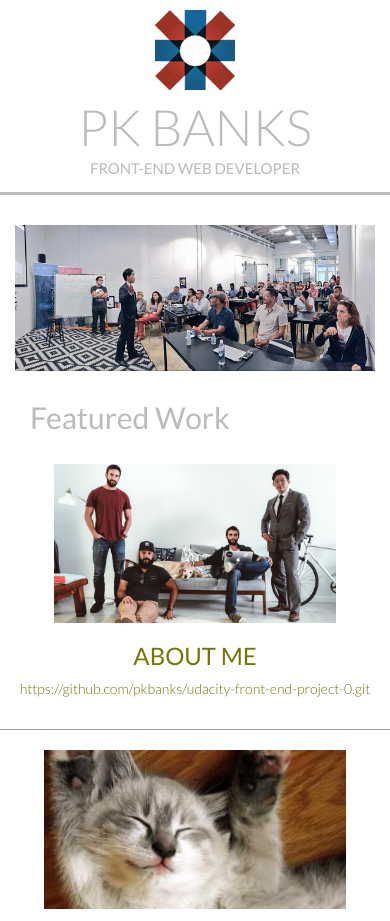
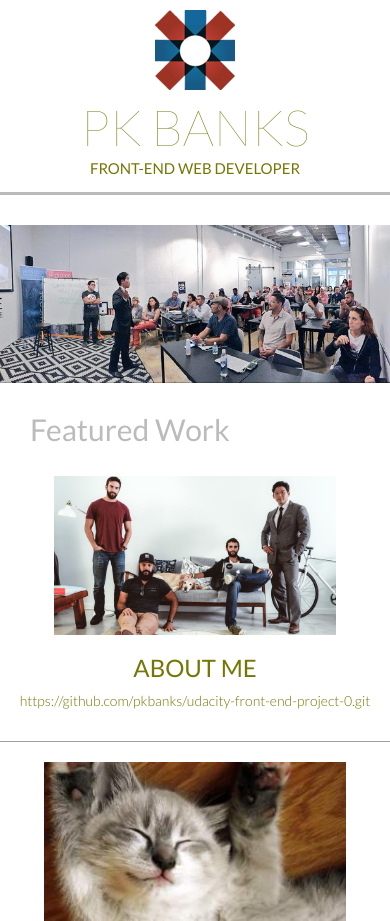
Before and after one commit to pkbanks/portfolio-front-end, a plain HTML site: page index.html in a window 390 px wide. Shown: the top 921 px of the page. Drawn offline with nearby package versions, Linux system fonts and the light colour scheme.

Commit message:
Making changes to classes and styles to be more in line with the code tutorial on Udacity.

```diff
--- a/assets/stylesheets/style.css
+++ b/assets/stylesheets/style.css
@@ -13,7 +13,16 @@
 
 body{
 	font-family: 'Lato', sans-serif;
+	color: #747704;
+	font-weight: 300;
+}
+
+.text-muted{
 	color: #bcbbbb;
+}
+
+.text-thin{
+	font-weight: 100;
 }
 
 header{
@@ -25,14 +34,13 @@ header .logo{
 	padding-top: 10px;
 }
 
-header .logo img{
+header .logo .title-logo{
 	width: 80px;
 	height: 80px;
 }
 
 .self-banner{
 	padding: 10px;
-	font-weight: normal;
 }
 
 .self-name, .self-title{
@@ -42,18 +50,18 @@ header .logo img{
 
 .self-name{
 	font-size: 50px;
-	font-weight: 300;
 }
 
 .self-title{
 	font-size: 15px;
 	padding-top: 5px;
-	font-weight: 400;
 }
 
 .hero{
 	padding-top: 30px;
 	padding-bottom: 10px;
+	padding-left: 0;
+	padding-right: 0;
 }
 
 .hero img{
@@ -61,6 +69,11 @@ header .logo img{
 	margin: auto;
 	height: 100%;
 	width: 100%;
+
+}
+
+.projects-collection{
+	color: #bcbbbb;
 }
 
 .projects{
@@ -86,6 +99,10 @@ header .logo img{
 	padding: 0px;
 	padding-top: 20px;
 	padding-bottom: 20px;
+}
+
+.project-name{
+	/*  color: color: #bcbbbb; */
 }
 
 .project a{
--- a/index.html
+++ b/index.html
@@ -38,7 +38,7 @@
 		<link rel="stylesheet" href="assets/stylesheets/style.css" />
 
 		<!-- Google Fonts -->
-		<link href='https://fonts.googleapis.com/css?family=Lato:400,300,700' rel='stylesheet' type='text/css'> <!-- font-family: 'Lato', sans-serif; -->
+		<link href='https://fonts.googleapis.com/css?family=Lato:400,100,300,700' rel='stylesheet' type='text/css'> <!-- font-family: 'Lato', sans-serif; -->
 
 	<!-- JavaScript -->
 
@@ -52,10 +52,10 @@
 		<header class="header row">
 
 			<div class="col-sm-4 logo">
-				<img class="img-responsive" src="assets/images/logo-2.png" alt="logo" />
+				<img class="img-responsive title-logo" src="assets/images/logo-2.png" alt="logo" />
 			</div>
 			<div class="col-sm-8 self-banner text-right text-uppercase">
-				<h1 class="col-sm-12 self-name">PK Banks</h1>
+				<h1 class="col-sm-12 self-name text-thin title-super">PK Banks</h1>
 				<h4 class="col-sm-12 self-title">Front-End Web Developer</h4>
 			</div>
 		</header>
@@ -69,7 +69,7 @@
 			<section class="projects-collection">
 
 				<div class="col-sm-12 projects-header">
-					<h2>Featured Work</h2>
+					<h2 class="text-muted">Featured Work</h2>
 				</div>
 
 				<div class="col-sm-12 projects">
```
